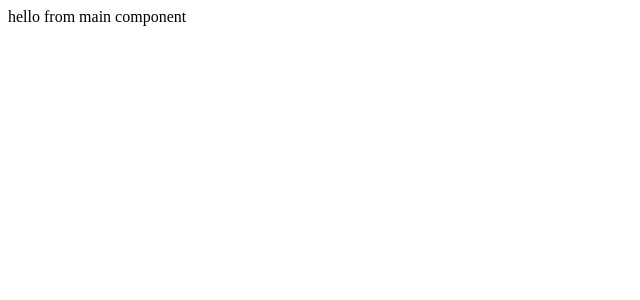
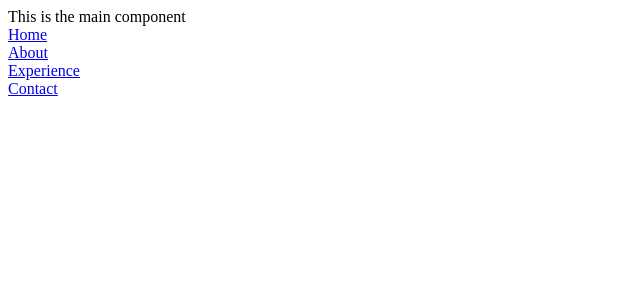
Before and after one commit to TechGlue/PersonalSite, an Angular app in the folder PersonalSite/: page / in a window 1280 px wide. Shown: the top 300 px of the page, without its empty margins (0-640 px from the left). Built offline with nearby package versions, Linux system fonts and the light colour scheme.

Commit message:
navbar visible

```diff
--- a/PersonalSite/src/app/app.component.html
+++ b/PersonalSite/src/app/app.component.html
@@ -1,4 +1,6 @@
 <main class="main">
-  hello from main component
+  This is the main component
+  <navbar/>
 </main>
+
 <router-outlet />
--- a/PersonalSite/src/app/app.component.ts
+++ b/PersonalSite/src/app/app.component.ts
@@ -1,12 +1,13 @@
 import { Component } from '@angular/core';
 import { RouterOutlet } from '@angular/router';
+import { NavbarComponent } from './navbar/navbar.component';
 
 @Component({
   selector: 'app-root',
   standalone: true,
-  imports: [RouterOutlet],
+  imports: [NavbarComponent, RouterOutlet],
   templateUrl: './app.component.html',
-  styleUrl: './app.component.css'
+  styleUrl: './app.component.css',
 })
 export class AppComponent {
   title = 'PersonalSite';
--- a/PersonalSite/src/app/navbar/navbar.component.html
+++ b/PersonalSite/src/app/navbar/navbar.component.html
@@ -1,5 +1,6 @@
 <div>
   @for( routes of navBarRoutes; track routes ){
     <a href="{{ routes.routePath }}" class="nav-link">{{ routes.routeName}}</a>
+    <br>
   }
 </div>
--- a/PersonalSite/src/app/navbar/navbar.component.ts
+++ b/PersonalSite/src/app/navbar/navbar.component.ts
@@ -2,7 +2,7 @@ import { Component } from '@angular/core';
 import { NavBarRoutes } from './NavBarRoutes';
 
 @Component({
-  selector: 'app-navbar',
+  selector: 'navbar',
   standalone: true,
   imports: [],
   templateUrl: './navbar.component.html',
```
